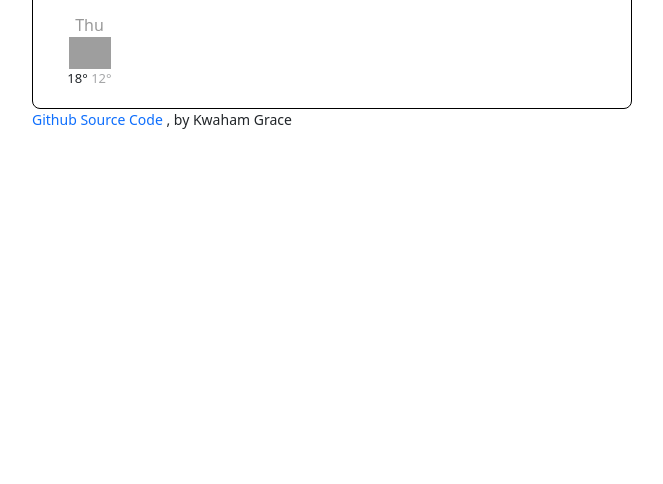
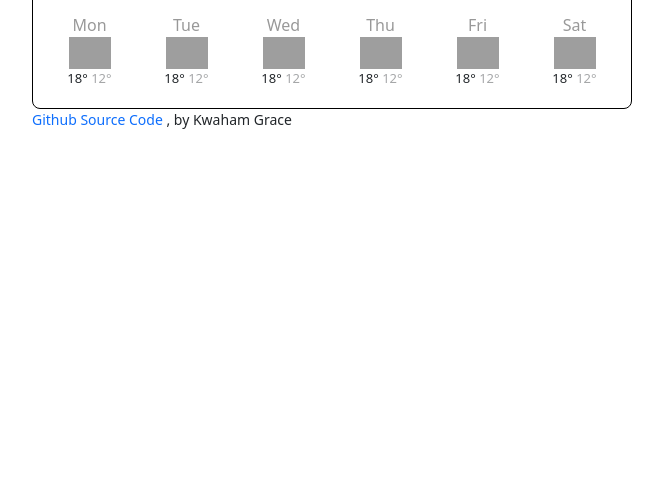
Before and after one commit to Grace422/vanilla-weather-app, a plain HTML site: page index.html in a window 1280 px wide. Shown: the part 316-800 px from the top of the page, without its empty margins (308-971 px from the left). Drawn offline with nearby package versions, Linux system fonts and the light colour scheme; grey boxes are pictures that could not be loaded.

Commit message:
added forecast js

```diff
--- a/app.js
+++ b/app.js
@@ -6,6 +6,33 @@ let hours = now.getHours();
 let mins = now.getMinutes();
 let deta = document.querySelector('#date');
 deta.innerHTML = `${jour} ${hours}:${mins}`;
+
+
+function displayForecast(){
+    let forecastElement = document.querySelector('#forecast');
+
+    let forecastHTML = `<div class="row">`;
+    let days = ["Mon", "Tue", "Wed", "Thu", "Fri", "Sat"];
+    days.forEach(function(day){
+        forecastHTML = forecastHTML +
+            `<div class="col-2">
+                <div class="weather-forecast-date">
+                    ${day}
+                </div>
+                <img src="https://openweathermap.org/img/wn/04n@2x.png" alt="" width="42px">
+                <div class="weather-forecast-temperature">
+                    <span class="weather-forecast-temperature-max">
+                        18°
+                    </span>
+                    <span class="weather-forecast-temperature-min">
+                        12°
+                    </span>
+                </div>
+            </div>`;
+    });
+        forecastHTML = forecastHTML + `</div>`;
+        forecastElement.innerHTML = forecastHTML;
+}
 
 
 function showCity(response){
@@ -31,6 +58,7 @@ function showCity(response){
 
 let celTemp = null;
 
+displayForecast()
 function searchCity(city){
     let apiKey = 'f12d5630fe5e4c8603f2dce6c3baef71';
     let apiUrl = `https://api.openweathermap.org/data/2.5/weather?q=${city}&units=metric`;
--- a/index.html
+++ b/index.html
@@ -36,23 +36,23 @@
                     <li>Wind: <span id="wind">10</span>km/h</li>
                 </ul>
             </div>
-            <div class="weather-forcast">
-                <div class="row">
+            <div class="weather-forecast" id="forecast">
+                <!-- <div class="row">
                     <div class="col-2">
-                        <div class="weather-forcast-date">
+                        <div class="weather-forecast-date">
                             Thu
                         </div>
                         <img src="https://openweathermap.org/img/wn/04n@2x.png" alt="" width="42px">
-                        <div class="weather-forcast-temperature">
-                            <span class="weather-forcast-temperature-max">
+                        <div class="weather-forecast-temperature">
+                            <span class="weather-forecast-temperature-max">
                                 18°
                             </span>
-                            <span class="weather-forcast-temperature-min">
+                            <span class="weather-forecast-temperature-min">
                                 12°
                             </span>
                         </div>
                     </div>
-                </div>
+                </div> -->
             </div>
         </div>
     </div>
--- a/styles.css
+++ b/styles.css
@@ -61,18 +61,18 @@ li{
 .weather-temperature .active:hover{
     text-decoration: none;
 }
-.weather-forcast{
+.weather-forecast{
    margin-top: 20px;
    text-align: center;
 }
-.weather-forcast-date{
+.weather-forecast-date{
     font-size: 16px;
     color: #000;
     opacity: 0.4;
 }
-.weather-forcast-temperature{
+.weather-forecast-temperature{
     font-size: 13px;
 }
-.weather-forcast-temperature-min{
+.weather-forecast-temperature-min{
     opacity: 0.4;
 }
```
